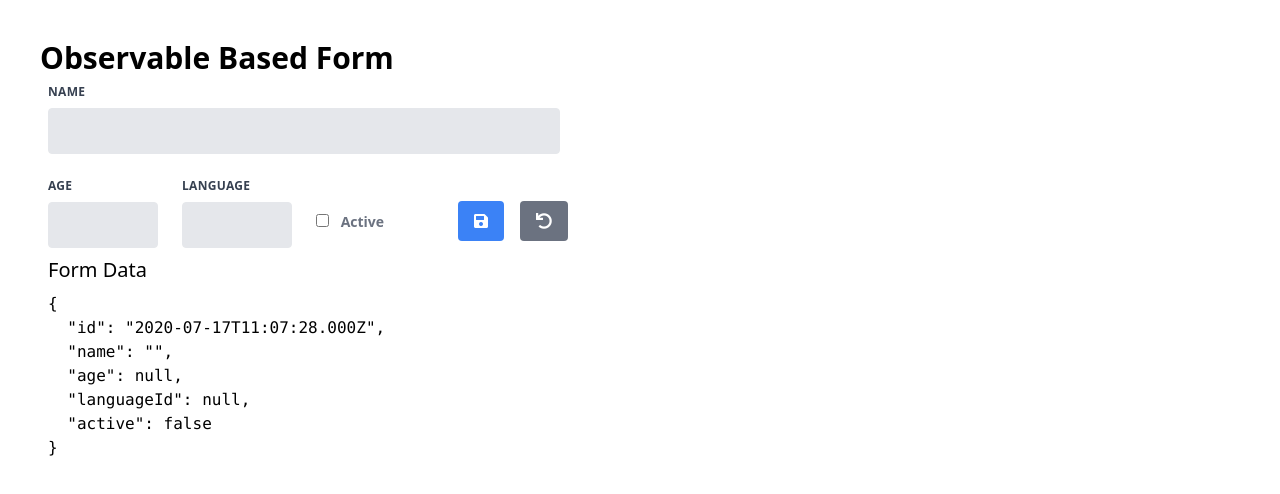
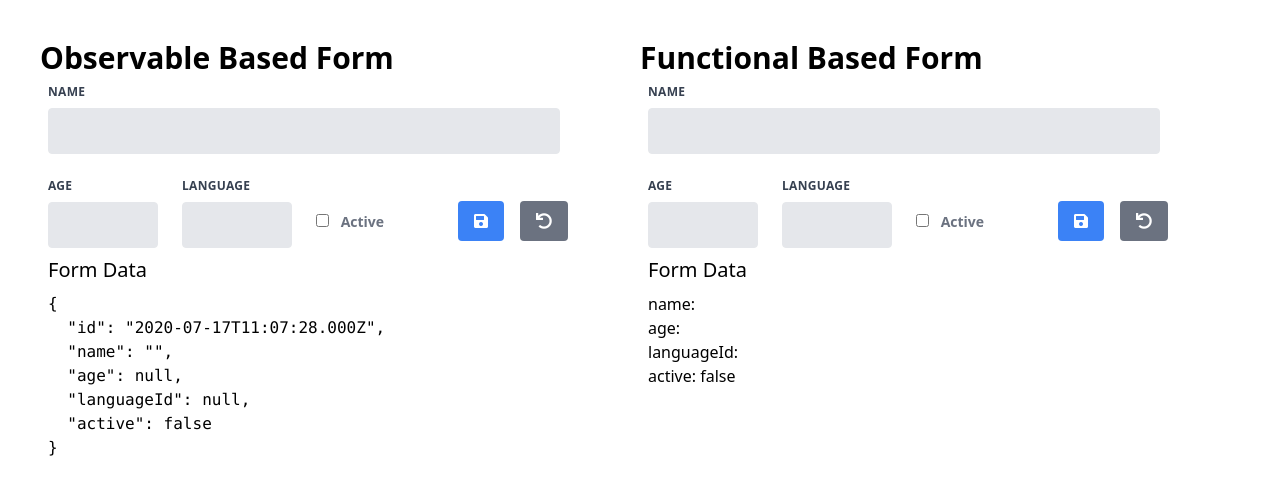
Before and after one commit to muhammedMoussa/angular-forms-tips, an Angular app: page / in a window 1280 px wide. Shown: the top 494 px of the page. Built offline with nearby package versions, Linux system fonts and the light colour scheme.

Commit message:
added functional form post

```diff
--- /dev/null
+++ b/src/app/functional-form/functional-form.component.html
@@ -0,0 +1,67 @@
+<div class="w-full max-w-lg" >
+  <div class="flex flex-wrap -mx-3 mb-6">
+    <div class="w-full px-3">
+      <label class="block uppercase tracking-wide text-gray-700 text-xs font-bold mb-2" for="grid-last-name">
+        Name
+      </label>
+      <input [(ngModel)]="name" class="appearance-none block w-full bg-gray-200 text-gray-700 border border-gray-200 rounded py-3 px-4 leading-tight focus:outline-none focus:bg-white focus:border-gray-500" id="grid-last-name" type="text">
+    </div>
+  </div>
+
+  <div class="flex flex-wrap -mx-3 mb-2">
+    <div class="w-full md:w-1/4 px-3 mb-6 md:mb-0">
+      <label class="block uppercase tracking-wide text-gray-700 text-xs font-bold mb-2" for="grid-city">
+        Age
+      </label>
+      <input [(ngModel)]="age" class="appearance-none block w-full bg-gray-200 text-gray-700 border border-gray-200 rounded py-3 px-4 leading-tight focus:outline-none focus:bg-white focus:border-gray-500" id="grid-city" type="number">
+    </div>
+    <div class="w-full md:w-1/4 px-3 mb-6 md:mb-0">
+      <label class="block uppercase tracking-wide text-gray-700 text-xs font-bold mb-2" for="grid-state">
+        Language
+      </label>
+      <div class="relative">
+        <select
+          class="block appearance-none w-full bg-gray-200 border border-gray-200 text-gray-700 py-3 px-4 pr-8 rounded leading-tight focus:outline-none focus:bg-white focus:border-gray-500"
+          id="grid-state"
+          [(ngModel)]="languageId"
+        >
+          <option *ngFor="let language of languages" [(value)]="language.id">{{ language.name }}</option>
+        </select>
+      </div>
+    </div>
+
+    <div class="w-full md:w-1/4 px-3 mb-6 md:mb-0 md:flex md:items-center">
+      <label class="md:w-2/3 block text-gray-500 font-bold">
+        <input [(ngModel)]="active" class="mr-2 mt-5 leading-tight" type="checkbox">
+        <span class="text-sm">
+          Active
+        </span>
+      </label>
+    </div>
+
+    <div class="my-4 w-full md:w-1/4 px-3 mb-6 md:mb-0 md:flex md:items-center">
+      <button
+        class="mx-2 bg-blue-500 hover:bg-blue-700 text-white font-bold py-2 px-4 rounded focus:outline-none focus:shadow-outline"
+        [class]="age && age < 18 ? 'cursor-not-allowed': 'cursor-pointer'"
+        (click)="onSubmit()"
+      >
+    <i class="fas fa-save"></i>
+    </button>
+      <button
+        class="mx-2 bg-gray-500 hover:bg-gray-700 text-white font-bold py-2 px-4 rounded focus:outline-none focus:shadow-outline"
+        (click)="onReset()"
+      >
+      <i class="fas fa-undo"></i>
+      </button>
+    </div>
+  </div>
+
+</div>
+
+<p class="text-xl mb-2">Form Data</p>
+<div>
+  <p>name: {{name}}</p>
+  <p>age: {{age}}</p>
+  <p>languageId: {{languageId}}</p>
+  <p>active: {{active}}</p>
+</div>
--- a/src/app/functional-form/functional-form.component.ts
+++ b/src/app/functional-form/functional-form.component.ts
@@ -1,20 +1,49 @@
-import {Component, OnInit} from '@angular/core';
+import {Component, EventEmitter, Output} from '@angular/core'
 
 @Component({
   selector: 'app-functional-form',
-  template: `
-    <p>
-      functional-form works!
-    </p>
-  `,
-  styles: [
+  templateUrl: './functional-form.component.html',
+})
+
+export class FunctionalFormComponent {
+  @Output() submit = new EventEmitter<object>()
+  @Output() reset = new EventEmitter<object>()
+
+  name = ''
+  age = null
+  languageId = null
+  active = false
+
+  languages = [
+    {id: 1, name: "Rust"},
+    {id: 2, name: "Julia"},
+    {id: 3, name: "Typescript"}
   ]
-})
-export class FunctionalFormComponent implements OnInit {
 
-  constructor() { }
+  onSubmit() {
+    if(!this.isValid()) { return }
 
-  ngOnInit(): void {
+    const {name, age, languageId, active} = this
+    const userData = {name, age, languageId, active}
+
+    console.log(userData)
+    this.submit.emit(userData)
   }
 
+  onReset() {
+    this.name = ''
+    this.age = null
+    this.languageId = null
+    this.active = false
+    this.reset.emit()
+  }
+
+  private isValid(): boolean {
+    const {name, age, languageId, active} = this
+    if(name && active) {
+      return true
+    } else {
+      return false
+    }
+  }
 }
--- a/src/app/tips-shell/tips-shell.component.html
+++ b/src/app/tips-shell/tips-shell.component.html
@@ -1,11 +1,14 @@
-<div class="p-10 w-full">
-    <p class="font-bold text-3xl mb-2">Observable Based Form</p>
-    <div class="m-2">
-        <app-observable-form></app-observable-form>
-    </div>
-    <!-- @TODO: ANOTHER POST -->
-    <!-- <p class="font-bold text-3xl mb-2">Functional Based Form</p>
-    <div class="m-2">
-        <app-functional-form></app-functional-form>
-    </div> -->
+<div class="p-10 w-full flex">
+    <section class="w-1/2">
+        <p class="font-bold text-3xl mb-2">Observable Based Form</p>
+        <div class="m-2">
+            <app-observable-form></app-observable-form>
+        </div>
+    </section>
+    <section class="w-1/2">
+        <p class="font-bold text-3xl mb-2">Functional Based Form</p>
+        <div class="m-2">
+            <app-functional-form (submit)="onFBSubmit($event)"></app-functional-form>
+        </div>
+    </section>
 </div>
--- a/src/app/tips-shell/tips-shell.component.ts
+++ b/src/app/tips-shell/tips-shell.component.ts
@@ -6,5 +6,7 @@ import {Component} from '@angular/core';
   styles: []
 })
 export class TipsShellComponent {
-
+  onFBSubmit(e) {
+    console.log(e)
+  }
 }
```
Also changed, not shown: 1 other file (tests, documents, lock files or other folders).
